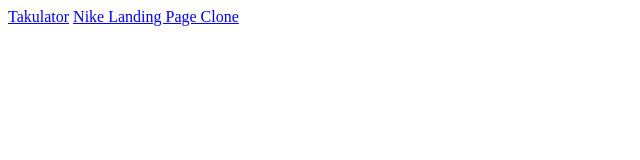
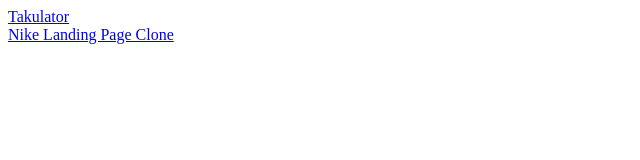
Before and after one commit to AKThu/AKThu, a plain HTML site: page index.html in a window 1280 px wide. Shown: the whole page, without its empty margins (0-640 px from the left). Drawn offline with Linux system fonts and the light colour scheme.

Commit message:
added break line to links in HTML file

```diff
--- a/index.html
+++ b/index.html
@@ -6,7 +6,7 @@
     <title>Links</title>
 </head>
 <body>
-    <a href="https://takulator.netlify.app/">Takulator</a>
+    <a href="https://takulator.netlify.app/">Takulator</a> <br/>
     <a href="https://nike-002.netlify.app/">Nike Landing Page Clone</a>
 </body>
 </html>
```
